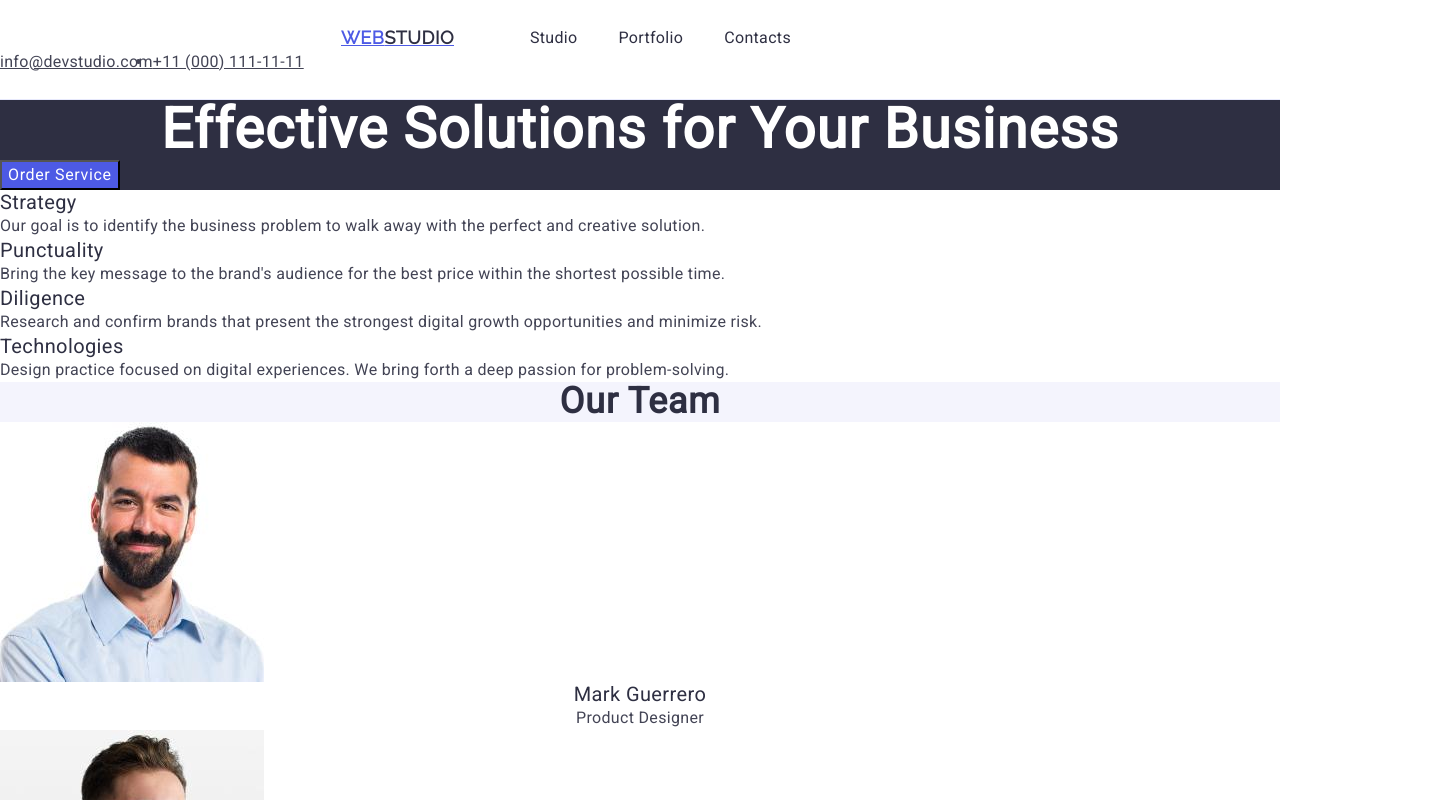
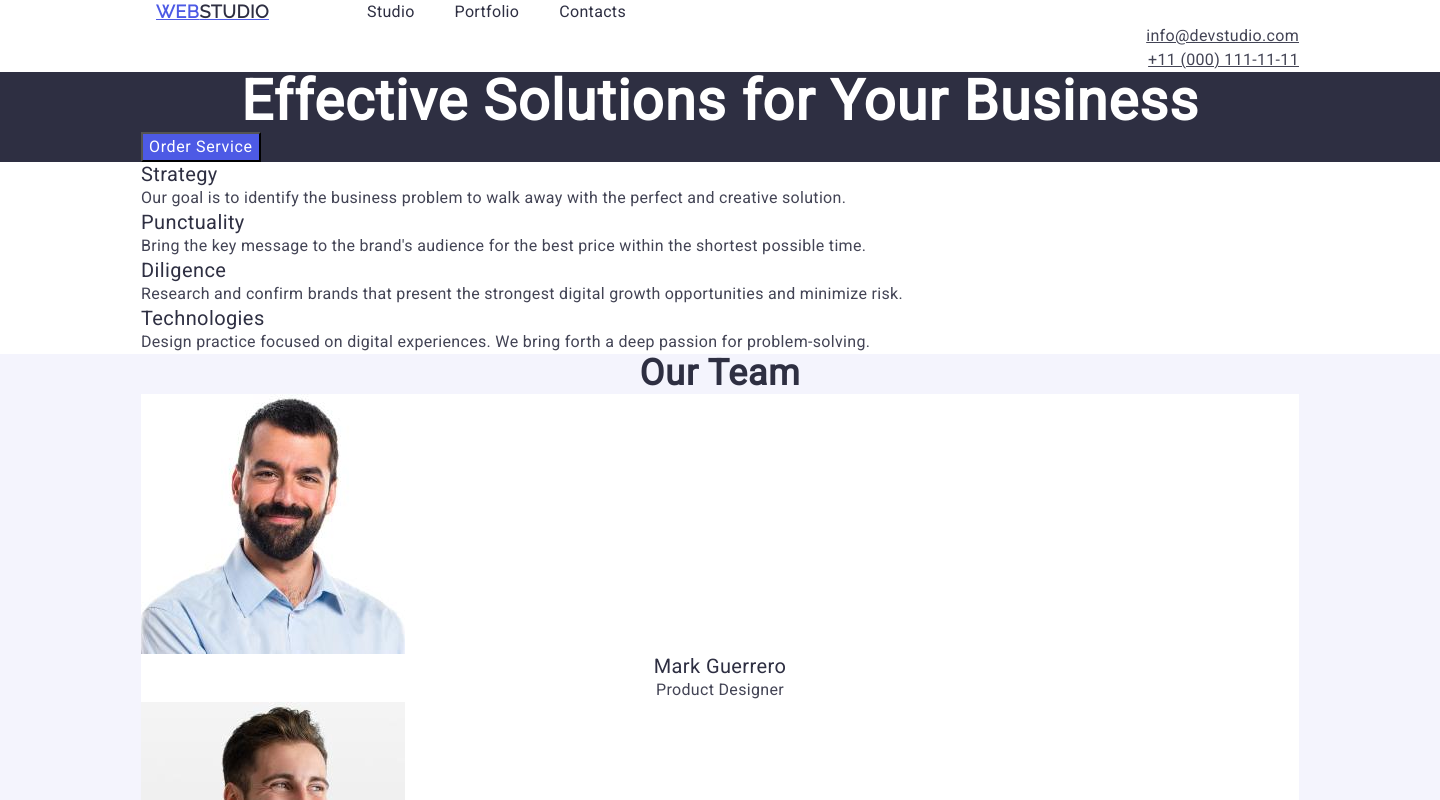
Before and after one commit to OlgaDonchenko/goit-markup-hw-03, a plain HTML site: page index.html in a window 1280 px wide. Shown: the top 800 px of the page, 1440 px wide, since content can reach past the window. Drawn offline with nearby package versions, Linux system fonts and the light colour scheme.

Commit message:
change header

```diff
--- a/css/styles.css
+++ b/css/styles.css
@@ -26,6 +26,7 @@ ol {
     margin-top: 0;
     margin-bottom: 0;
     padding-left: 0;
+    list-style-type: none;
 }
 
 img {
@@ -48,6 +49,8 @@ body {
     font-family: "Roboto", sans-serif;
         color: #434455;
         background-color: #FFF;;
+        width: 1440px;
+
 }
 .visually-hidden {
     position: absolute;
@@ -63,62 +66,42 @@ body {
     overflow: hidden;
 }
 
-.container {
-    width: 1158px;
-    margin-left: auto;
-    margin-right: auto;
 
-}
+
+
 
 /* ============== /COMMON STYLES ============== */
 
 /* =======  HEADER STYLESS ======= */
-.page-header {
-    padding-top: 25.5px;
-    padding-bottom: 25.5px;
-    border-bottom: 1px solid #e7e9fc;
+ .container {
+     width: 1158px;
+     margin-left: auto;
+     margin-right: auto;
+
+ }
+.nav  {
+    display: flex;
+        align-items: center;
+        justify-content: space-between;
+        width: 100%;
+        max-width: 500px;
+        padding: 0 15px;
+        gap: 40px;
+        margin-right: 0
+
 }
 
-.nav-link {
-    display: flex;
+.address-menu ul {
+
+    text-align: right;
     align-items: center;
-    justify-content: space-between;
-    width: 100%;
-    max-width: 261px;
+        gap: 40px;
+        margin-right: 0
+
 
 }
-/* GPT CHAT */
-.nav {
-    width: 1158px;
-        margin: 0 auto;
-        padding: 0 15px;
-}
-.nav-link {
-    display: flex;
-    align-items: center;}
-.logo {
-    margin-right: 76px;}
-.menu {
-display: flex;
- gap: 40px;
-}
 
-/* Стилі для пунктів меню */
-.menu li a {
- padding: 24px 0;
-}
 
-/* Стилі для контактів */
-.contacts {
-display: flex;
-gap: 40px;
-}
-
-/* Стилі для пунктів контактів */
-.address-list li a {
-padding: 24px 0;
-}
-/* ========================================= */
 .logo {
     font-family: "Raleway", sans-serif;
     font-weight: 700;
@@ -129,9 +112,7 @@ padding: 24px 0;
     color: #4d5ae5;
 
 
-margin-right: 76px;
 
-margin-left: 156px;
 }
 
 .studio-color {
@@ -145,11 +126,7 @@ margin-left: 156px;
     font-size: 16px;
     letter-spacing: 0.02em;
     color: #2e2f42;
-    display: flex;
-        align-items: flex-start;
-    align-items: center;
-        width: 100%;
-        max-width: 940px;
+
 
 }
 
@@ -188,10 +165,8 @@ gap: 40px;
     color: #434455;
 
 }
-.address-menu {
-    display: flex;
-    align-items: flex-start;
-}
+
+
 .address:hover {
     color: #404bbf;
 }
@@ -199,9 +174,7 @@ gap: 40px;
     color: #404bbf;
 }
 
-.address-list {
-    display: flex;
-}
+
 /* ======== HERO SECTION STYLEST */
 .hero {
 background-color: #2e2f42;
--- a/index.html
+++ b/index.html
@@ -27,7 +27,7 @@
   <body>
     <!-- ===  PAGE HEADER === -->
     <header class="page-header">
-      <div class="conteiner">
+      <div class="container">
         <nav class="nav">
           <a class="logo" href="./index.html"
             >Web<span class="studio-color">Studio</span></a
@@ -57,14 +57,14 @@
     <main>
       <!--  HERO SECTION Секція 1 -->
       <section class="hero">
-        <div>
+        <div class="container">
           <h1 class="main-title">Effective Solutions for Your Business</h1>
           <button type="button" class="button">Order Service</button>
         </div>
       </section>
       <!-- Секція 2 -->
       <section>
-        <div class="conteiner">
+        <div class="container">
           <h2 class="visually-hidden">Заголовок секції №2</h2>
           <ul class="strategy-list">
             <li class="strategy-list-item">
@@ -103,7 +103,7 @@
       <!-- Секція 3 -->
 
       <section class="team-people">
-        <div class="conteiner">
+        <div class="container">
           <h2 class="team-people-title">Our Team</h2>
 
           <!-- People of team -->
@@ -158,7 +158,7 @@
       </section>
       <!-- Секція 4 -->
       <section class="portfolio-section">
-        <div class="conteiner">
+        <div class="container">
           <h2 class="portfolio-title">Our Portfolio</h2>
           <!-- row 1 -->
           <ul>
@@ -228,7 +228,7 @@
       </section>
     </main>
     <footer class="footer-section">
-      <div class="conteiner">
+      <div class="container">
         <a class="logo" href="./index.html"
           >Web<span class="studio-color-footer">Studio</span></a
         >
```
